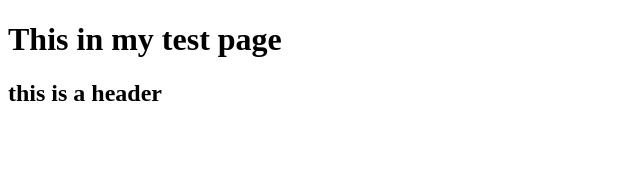
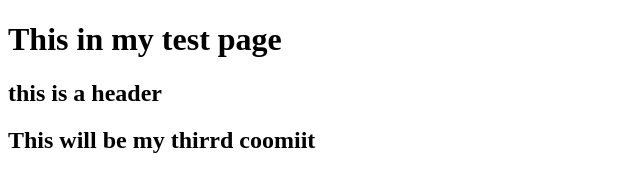
Before and after one commit to SudhanshuBokade/git_test, a plain HTML site: page index.html in a window 1280 px wide. Shown: the whole page, without its empty margins (0-640 px from the left). Drawn offline with Linux system fonts and the light colour scheme.

Commit message:
MY third commit

```diff
--- a/index.html
+++ b/index.html
@@ -5,5 +5,6 @@
     <body>
        <h1>This in my test page</h1>
        <h2>this is a header</h2>
+       <h2>This will be my thirrd coomiit</h2>
     </body>
 </html>
```
